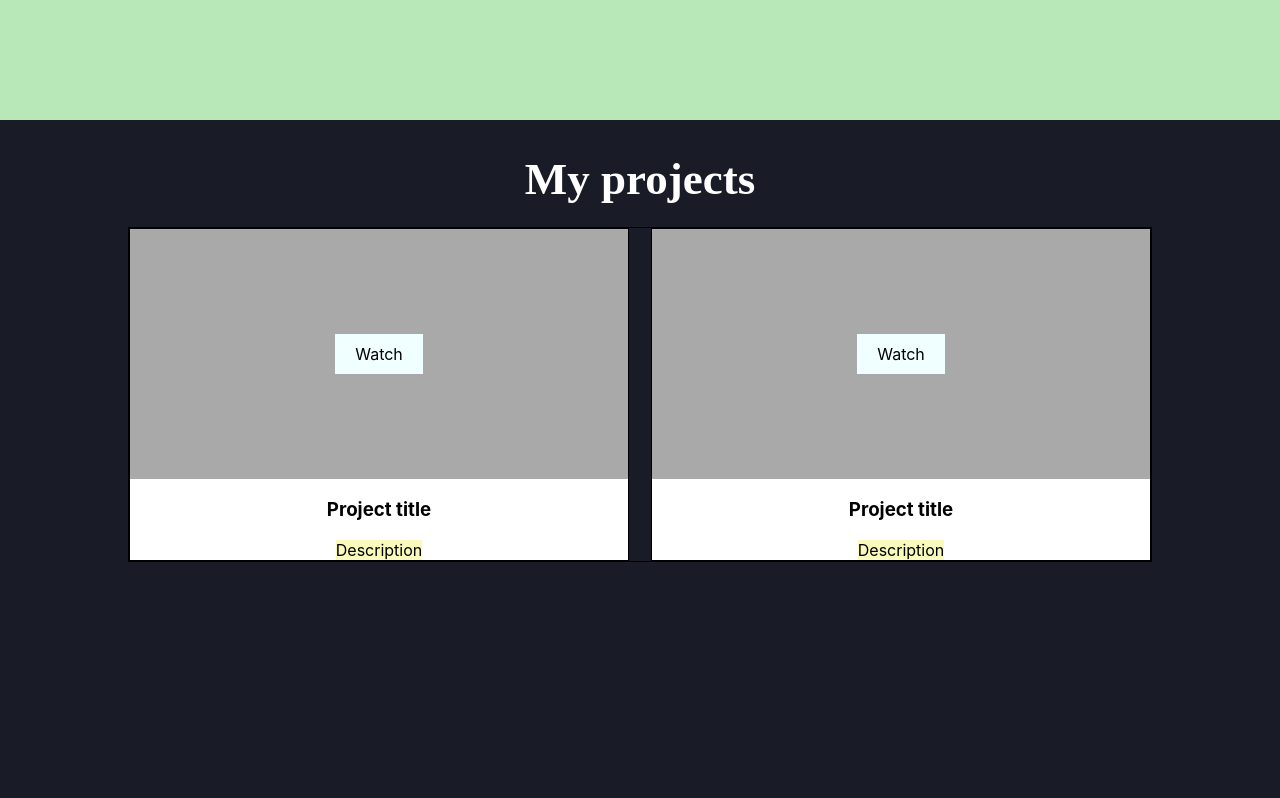
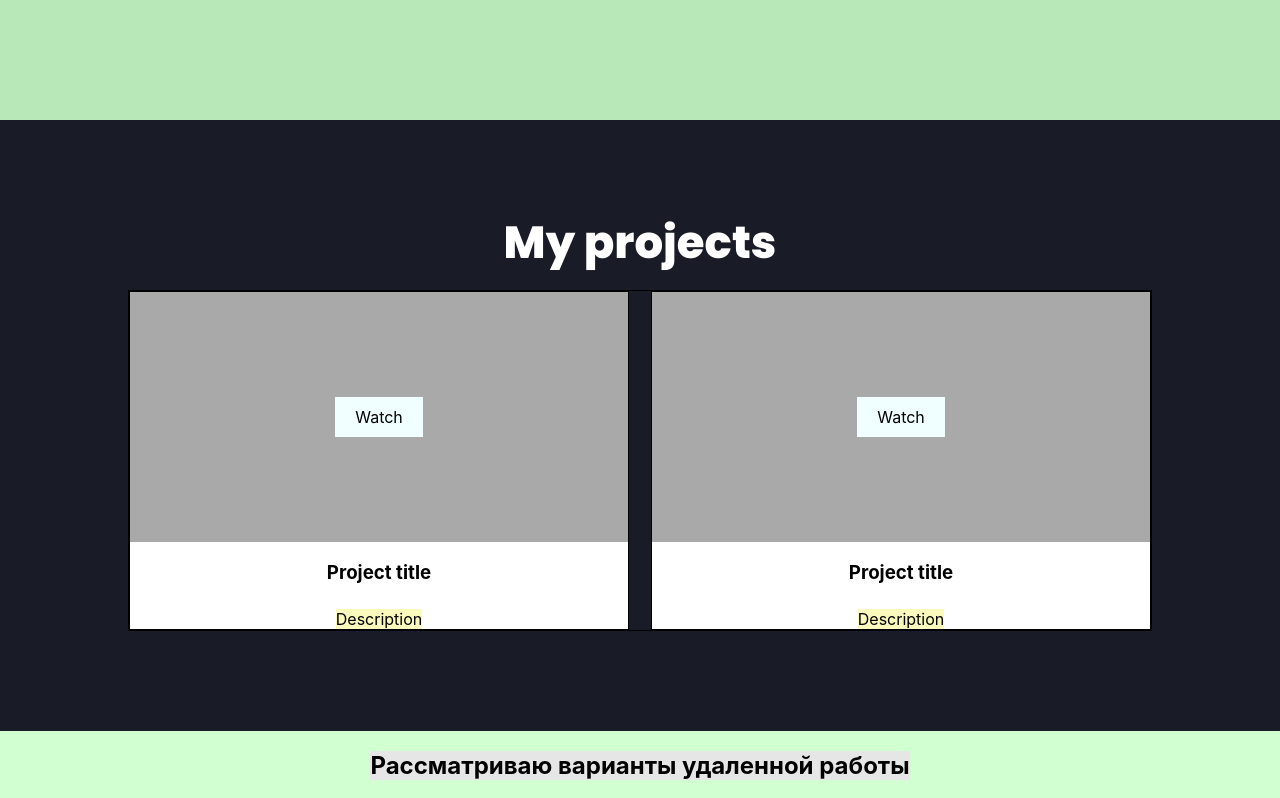
Before and after one commit to KseniyaMelnik/portfolio-react, a React (Create React App) app: page / in a window 1280 px wide. Shown: the part 1560-2358 px from the top of the page. Built offline with nearby package versions, Linux system fonts and the light colour scheme.

Commit message:
feat: add font to project

```diff
--- a/public/index.html
+++ b/public/index.html
@@ -15,6 +15,7 @@
       user's mobile device or desktop. See https://developers.google.com/web/fundamentals/web-app-manifest/
     -->
     <link rel="manifest" href="%PUBLIC_URL%/manifest.json" />
+    <link href="https://fonts.googleapis.com/css2?family=Poppins:wght@100;200;300;400;500;600;700;800;900&display=swap" rel="stylesheet">
     <!--
       Notice the use of %PUBLIC_URL% in the tags above.
       It will be replaced with the URL of the `public` folder during the build.
--- a/src/projects/Projects.module.css
+++ b/src/projects/Projects.module.css
@@ -1,18 +1,21 @@
 .block {
-    min-height: 100vh;
     background-color: #191c26;
+    padding: 100px 0;
 }
 
 .container {
     flex-direction: column;
     justify-content: center;
 }
+.title {
+    margin-bottom: 25px;
+}
 .title h2 {
     font-size: 45px;
     font-weight: 800;
-    margin-bottom: 25px;
+    margin: 0;
     line-height: 1;
-    font-family: "poppins";
+    font-family: 'Poppins', sans-serif;
     color: #fff;
 }
 
```
